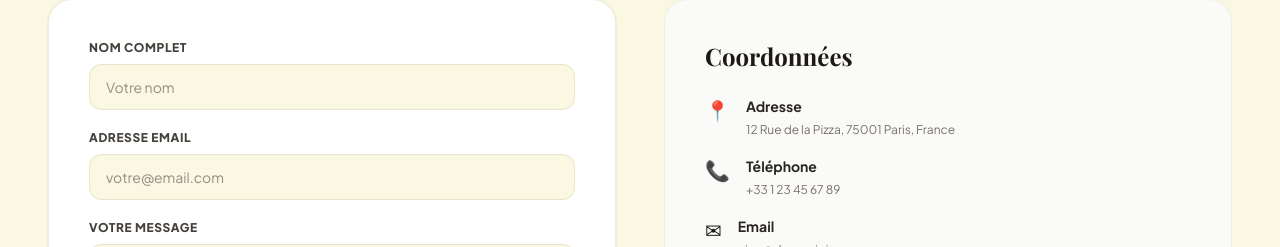
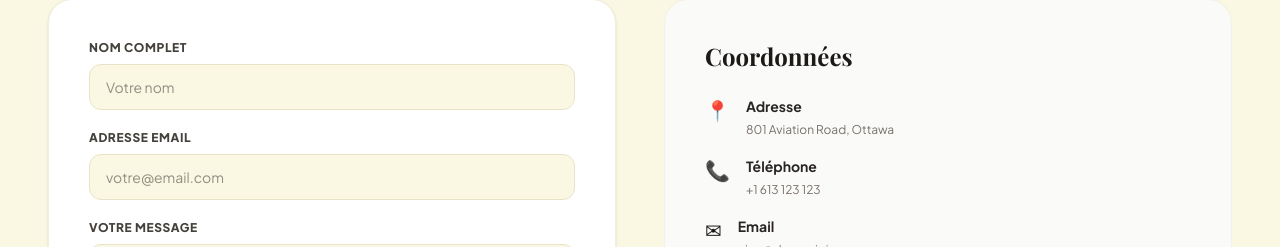
Before and after one commit to charafaberkane/Donomis-pizza, a Next.js app in the folder restaurant-app/: page /contact in a window 1280 px wide. Shown: the part 403-650 px from the top of the page. Built offline with nearby package versions, Linux system fonts and the light colour scheme; a web font is replaced by a local one.

Commit message:
fixer un petit erreur

```diff
--- a/restaurant-app/src/app/contact/page.tsx
+++ b/restaurant-app/src/app/contact/page.tsx
@@ -109,7 +109,7 @@ export default function ContactPage() {
                 <span className="text-xl">📍</span>
                 <div>
                   <strong className="text-stone-800 text-sm block">Adresse</strong>
-                  <span className="text-xs text-stone-500">12 Rue de la Pizza, 75001 Paris, France</span>
+                  <span className="text-xs text-stone-500">801 Aviation Road, Ottawa</span>
                 </div>
               </div>
 
@@ -117,7 +117,7 @@ export default function ContactPage() {
                 <span className="text-xl">📞</span>
                 <div>
                   <strong className="text-stone-800 text-sm block">Téléphone</strong>
-                  <span className="text-xs text-stone-500">+33 1 23 45 67 89</span>
+                  <span className="text-xs text-stone-500">+1 613 123 123</span>
                 </div>
               </div>
 
```
